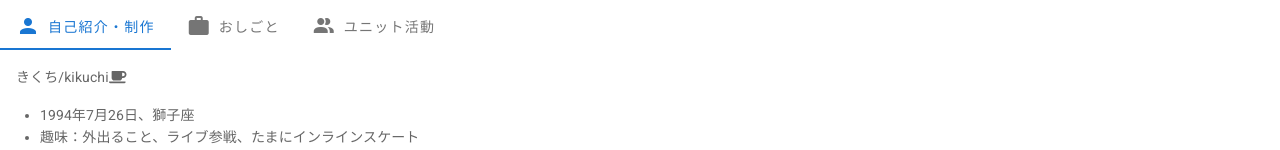
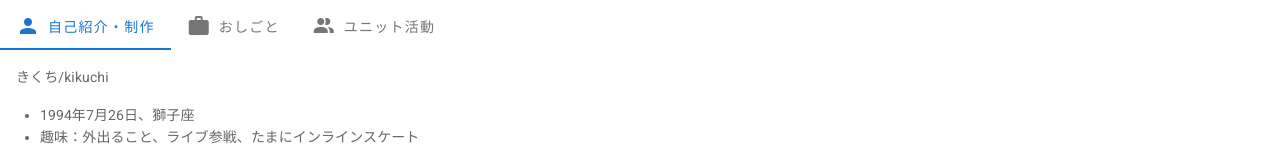
Before and after one commit to sh-kikuchi/my-first-vue, a Vue app: page /work in a window 1280 px wide. Shown: the part 138-288 px from the top of the page. Built offline with nearby package versions, Linux system fonts and the light colour scheme.

Commit message:
adjust_layout

```diff
--- a/src/components/work/MainJob.vue
+++ b/src/components/work/MainJob.vue
@@ -6,7 +6,7 @@
           ><!-- v-for="n in 2" :key="n" -->
           <span slot="opposite">Tus eu perfecto</span>
           <v-card class="elevation-2">
-            <v-card-title class="text-h5">
+            <v-card-title class="subtitle-1">
               タスク管理システム開発
             </v-card-title>
             <v-card-text>
@@ -18,7 +18,7 @@
         </v-timeline-item>
         <v-timeline-item>
           <v-card class="elevation-2">
-            <v-card-title class="text-h5">
+            <v-card-title class="subtitle-1">
               飲食店向けシステム開発
             </v-card-title>
             <v-card-text>
--- a/src/components/work/PersonalWork.vue
+++ b/src/components/work/PersonalWork.vue
@@ -1,7 +1,7 @@
 <template>
   <v-card flat>
     <v-card-text>
-      <p>きくち/kikuchi<font-awesome-icon icon="coffee" /></p>
+      <p>きくち/kikuchi</p>
       <ul>
         <li>1994年7月26日、獅子座</li>
         <li>趣味：外出ること、ライブ参戦、たまにインラインスケート</li>
```
